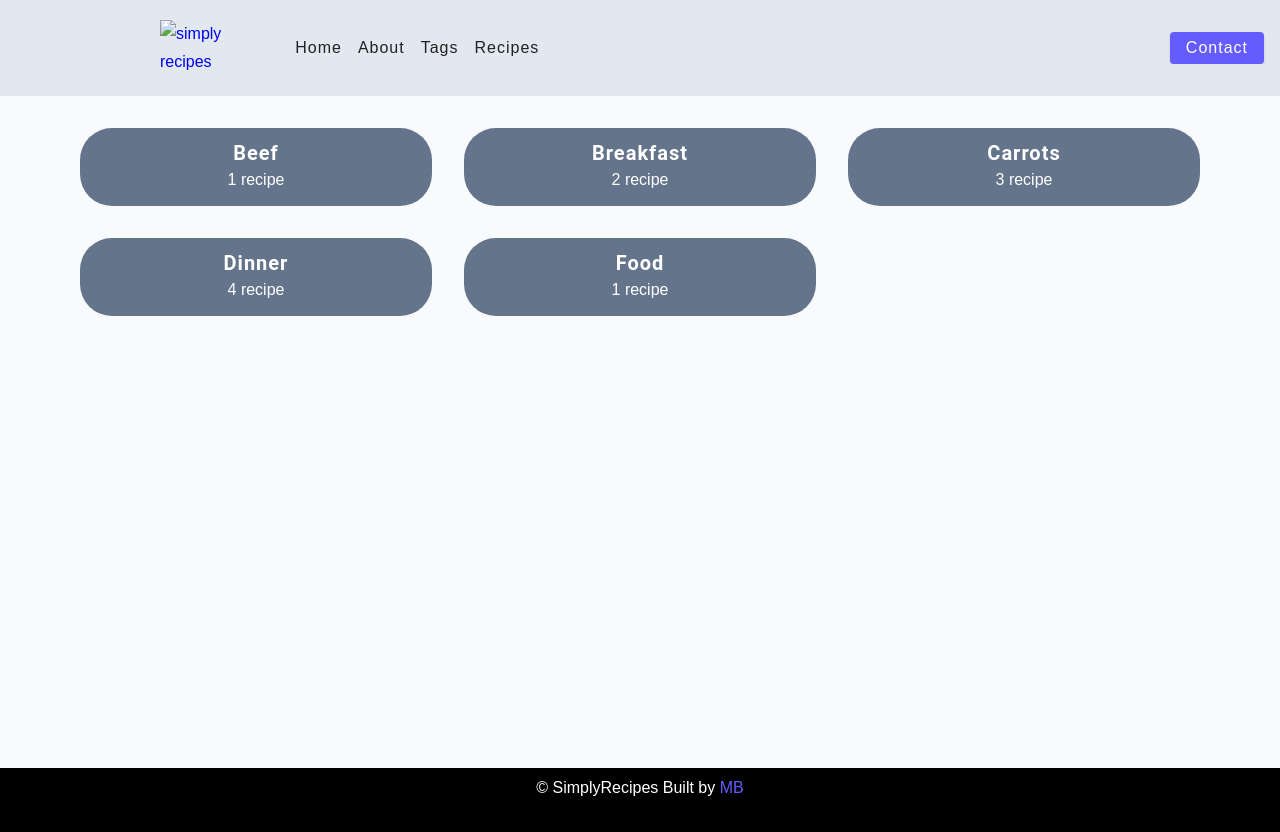
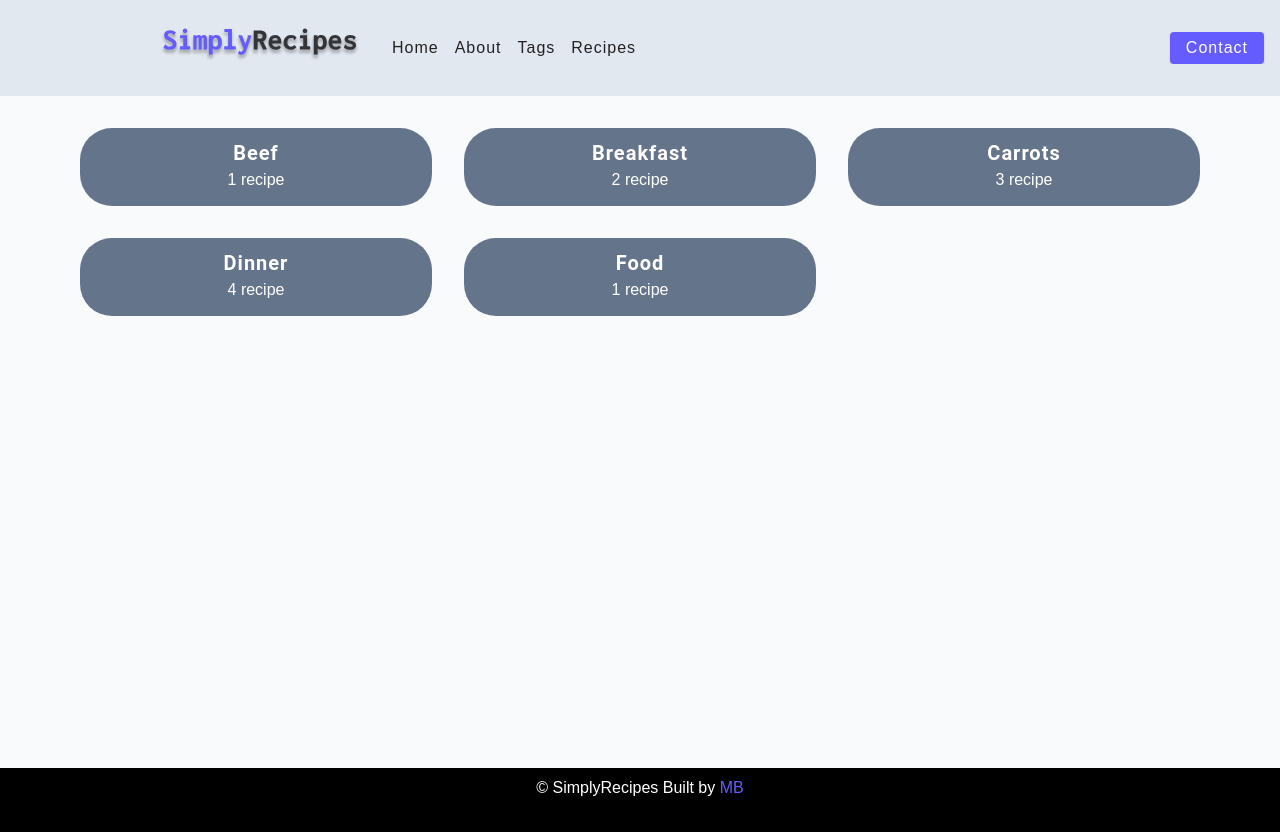
Before and after one commit to monnibhadu123/HTML-CSS-Project---HTML-CSS-Mini-Project-University---jatii8mj8cx3, a plain HTML site: page tags.html in a window 1280 px wide. Drawn offline with nearby package versions, Linux system fonts and the light colour scheme.

Commit message:
Update tags.html

```diff
--- a/tags.html
+++ b/tags.html
@@ -23,7 +23,8 @@
         <div class="nav-center">
           <div class="nav-header">
             <a href="index.html" class="nav-logo">
-              <img src="./recipes/logo.svg" alt="simply recipes" />
+              <img src="https://raw.githubusercontent.com/monnibhadu123/HTML-CSS-Project---HTML-CSS-Mini-Project-University---jatii8mj8cx3/d0ff2e477694ceac8e6cfb14470384f50368f861/logo.svg
+                 " alt="simply recipes">
             </a>
             <!-- <a href="index.html" class="nav-logo">
               <img src="./assets/logo.svg" alt="simply recipes" />
```
